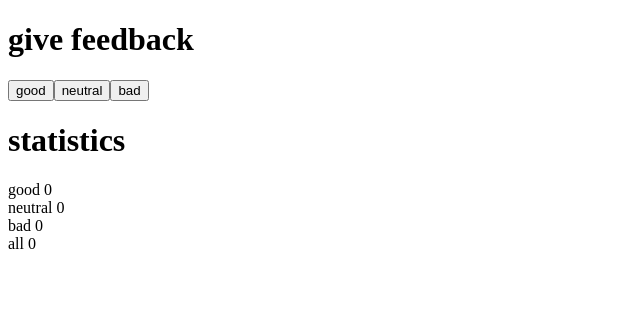
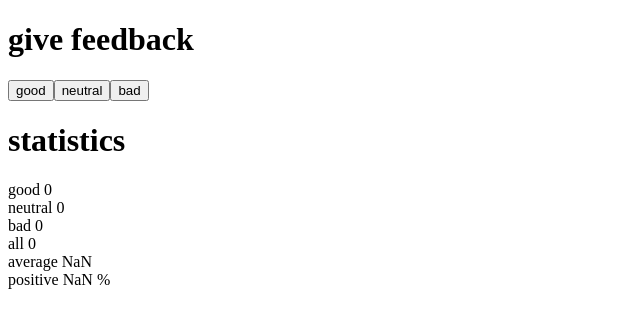
Before and after one commit to mpetkov228/full-stack-open, a React (Vite) app in the folder part1/courseinfo/: page / in a window 1280 px wide. Shown: the top 328 px of the page, without its empty margins (0-640 px from the left). Built offline with nearby package versions, Linux system fonts and the light colour scheme.

Commit message:
Complete exercise 1.7

```diff
--- a/part1/courseinfo/src/App.jsx
+++ b/part1/courseinfo/src/App.jsx
@@ -33,6 +33,8 @@ const App = () => {
         <div>neutral {neutral}</div>
         <div>bad {bad}</div>
         <div>all {all}</div>
+        <div>average {(good + bad * -1) / all}</div>
+        <div>positive {100 * good / all} %</div>
       </div>
     </div>
   );
```
